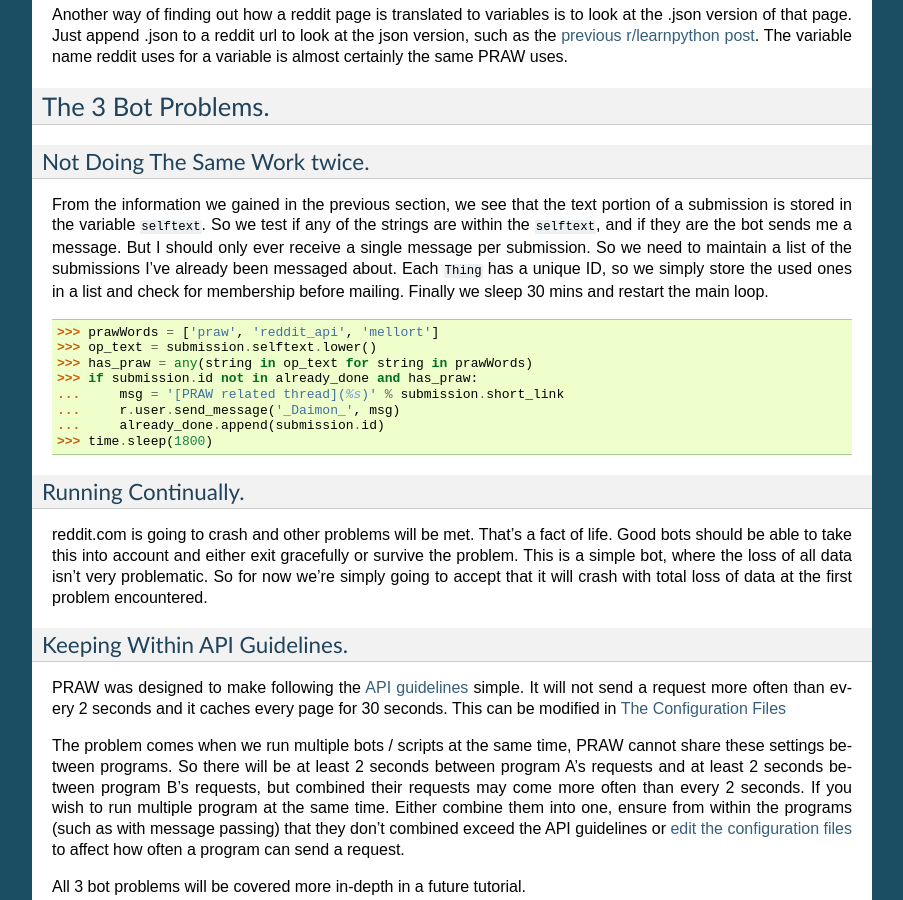
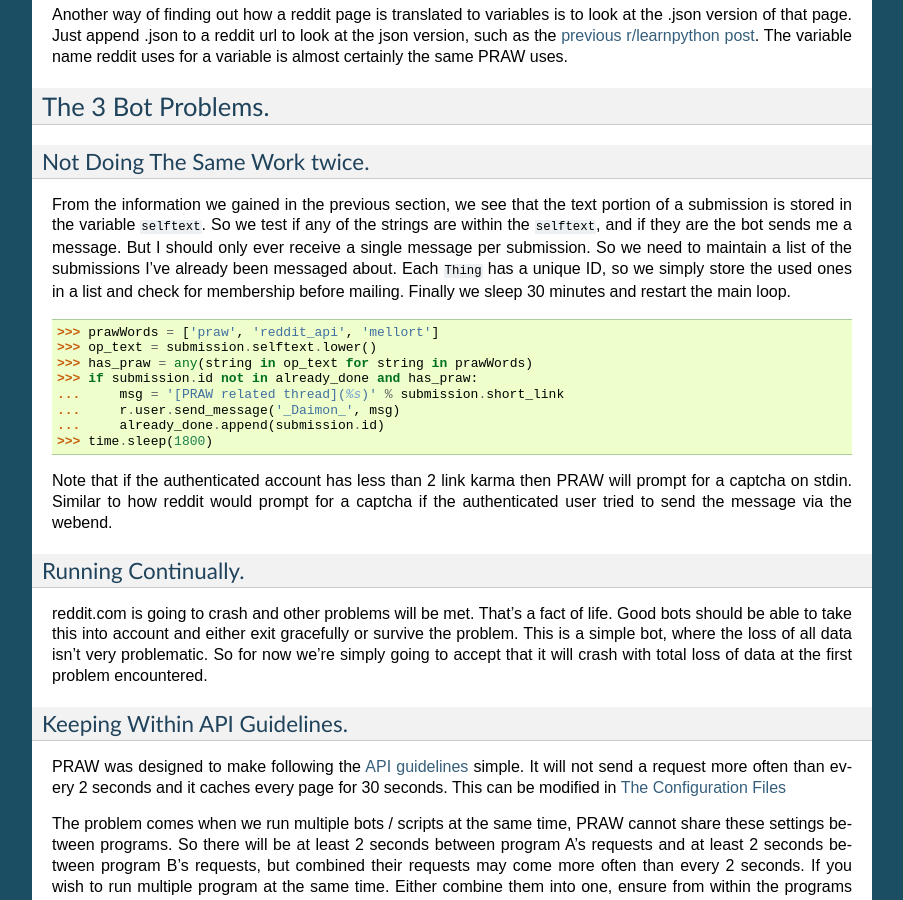
Before and after one commit to praw-dev/praw, a Sphinx documentation site: the page built from docs/pages/writing_a_bot.rst, in a window 1280 px wide and 900 px high, scrolled down 3791 px. Shown: the whole window, without its empty margins (198-1101 px from the left). Built offline with Sphinx 7.4.7, drawn with Linux system fonts in a browser that asks for light colours.

Commit message:
Minor documentation fixes
 * Syntax error in writing_a_bot example
 * Changelog saying it's relased versions only, but unrelased
     is included.
 * Using 'minutes' over 'mins' to improve clarity.
 * Add note that sending messages requires filling out a captcha
     if the authenticated user has < 2 link karma.
 * A missing period.

```diff
--- a/CHANGES.rst
+++ b/CHANGES.rst
@@ -1,8 +1,7 @@
 Changelog
 =========
 
-This is the changelog for the released versions of PRAW. These changes are
-divided into four categories.
+The changes listed below are divided into four categories.
 
  * **[FEATURE]** Something new has been added.
  * **[BUGFIX]** Something was broken before, but is now fixed.
--- a/docs/pages/getting_started.rst
+++ b/docs/pages/getting_started.rst
@@ -19,7 +19,7 @@ Connecting to reddit
 --------------------
 
 Start by firing up Python and importing PRAW. You can find the installation
-instructions on the :ref:`main page <main_page>`
+instructions on the :ref:`main page <main_page>`.
 
 .. code-block:: pycon
 
--- a/docs/pages/writing_a_bot.rst
+++ b/docs/pages/writing_a_bot.rst
@@ -60,7 +60,7 @@ of_last_character/>`_ post.
 
     >>> import praw
     >>> from pprint import pprint
-    >>> r = praw.reddit('Submission variables testing by /u/_daimon')
+    >>> r = praw.Reddit('Submission variables testing by /u/_daimon')
     >>> submission = r.get_submission(submission_id = "105aru")
     >>> pprint(vars(submission))
     {'_comment_sort': None,
@@ -261,7 +261,7 @@ any of the strings are within the ``selftext``, and if they are the bot sends
 me a message. But I should only ever receive a single message per submission.
 So we need to maintain a list of the submissions I've already been messaged
 about.  Each ``Thing`` has a unique ID, so we simply store the used ones in a
-list and check for membership before mailing. Finally we sleep 30 mins and
+list and check for membership before mailing. Finally we sleep 30 minutes and
 restart the main loop.
 
 >>> prawWords = ['praw', 'reddit_api', 'mellort']
@@ -272,6 +272,10 @@ restart the main loop.
 ...     r.user.send_message('_Daimon_', msg)
 ...     already_done.append(submission.id)
 >>> time.sleep(1800)
+
+Note that if the authenticated account has less than 2 link karma then PRAW
+will prompt for a captcha on stdin. Similar to how reddit would prompt for a
+captcha if the authenticated user tried to send the message via the webend.
 
 Running Continually.
 ^^^^^^^^^^^^^^^^^^^^
```
